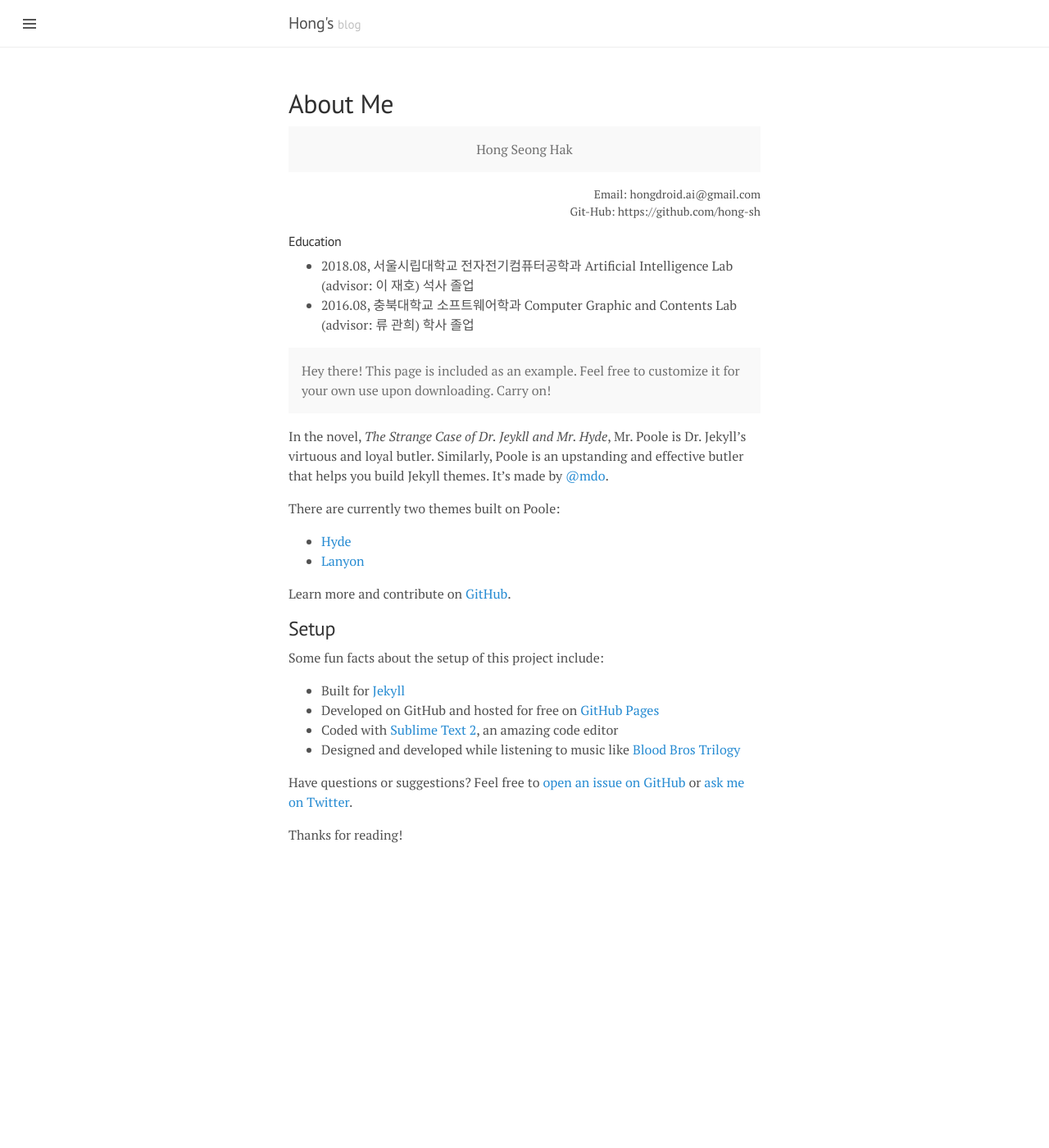
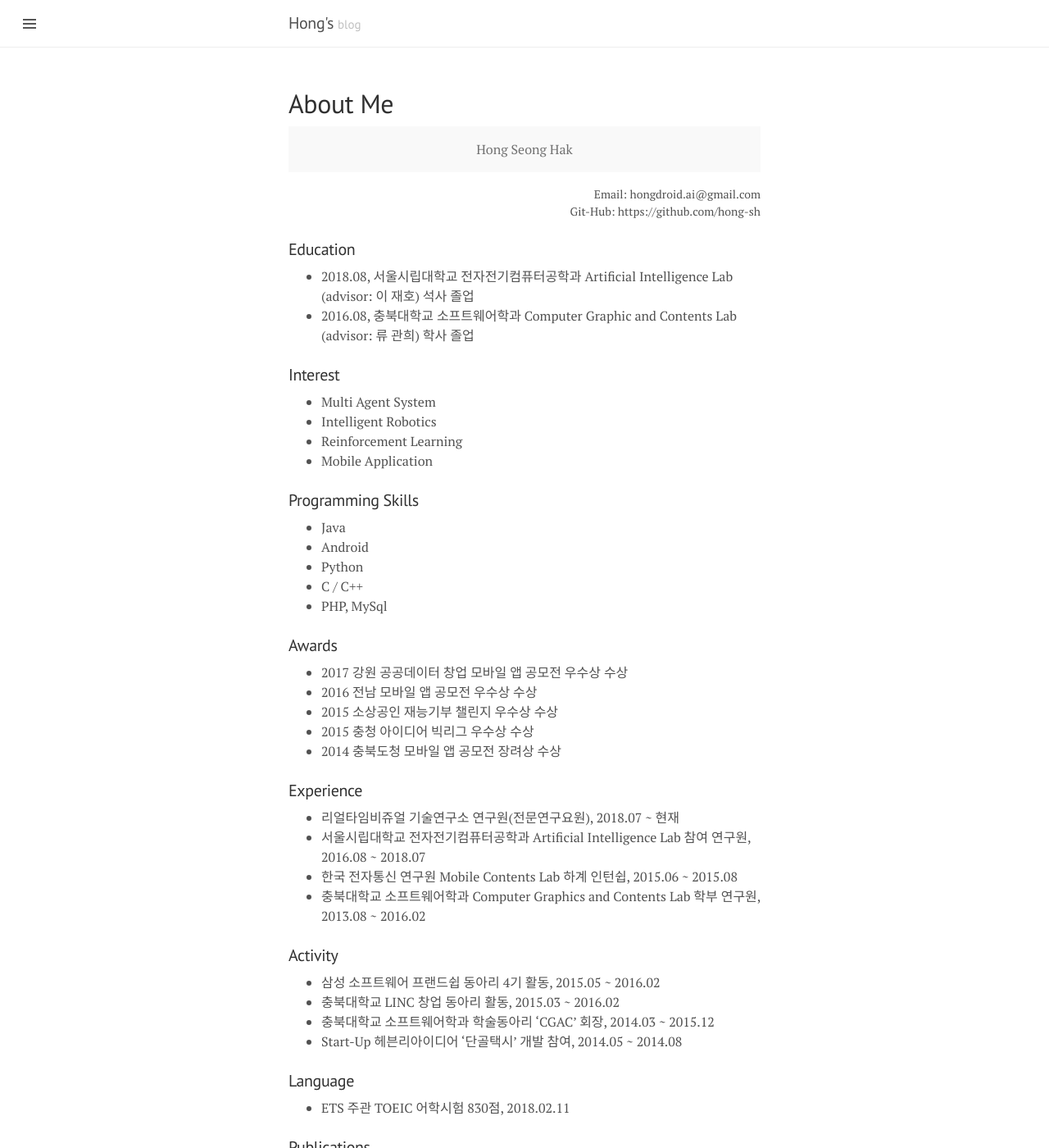
Before and after one commit to hong-sh/hong-sh.github.io, a Jekyll site: the page built from about.md, in a window 1280 px wide and 1400 px high. Shown: the whole window at 82% size. Built offline with Jekyll 4.4.1, drawn with Linux system fonts in a browser that asks for light colours; some web fonts are replaced; some of the changed text lies outside the part shown.

Commit message:
write about me

```diff
--- a/about.md
+++ b/about.md
@@ -7,9 +7,47 @@ title: About Me
 <p style="text-align:right; font-size:14px">Email: hongdroid.ai@gmail.com
 <br>Git-Hub: https://github.com/hong-sh</p>
 
-#### Education
+### Education
 * 2018.08, 서울시립대학교 전자전기컴퓨터공학과 Artificial Intelligence Lab (advisor: 이 재호) 석사 졸업
 * 2016.08, 충북대학교 소프트웨어학과 Computer Graphic and Contents Lab (advisor: 류 관희) 학사 졸업
+
+### Interest
+* Multi Agent System
+* Intelligent Robotics
+* Reinforcement Learning
+* Mobile Application
+
+### Programming Skills
+* Java
+* Android
+* Python
+* C / C++
+* PHP, MySql
+
+### Awards
+* 2017 강원 공공데이터 창업 모바일 앱 공모전 우수상 수상
+* 2016 전남 모바일 앱 공모전 우수상 수상
+* 2015 소상공인 재능기부 챌린지 우수상 수상
+* 2015 충청 아이디어 빅리그 우수상 수상
+* 2014 충북도청 모바일 앱 공모전 장려상 수상
+
+### Experience
+* 리얼타임비쥬얼 기술연구소 연구원(전문연구요원), 2018.07 ~ 현재
+* 서울시립대학교 전자전기컴퓨터공학과 Artificial Intelligence Lab 참여 연구원, 2016.08 ~ 2018.07
+* 한국 전자통신 연구원 Mobile Contents Lab 하계 인턴쉽, 2015.06 ~ 2015.08
+* 충북대학교 소프트웨어학과 Computer Graphics and Contents Lab 학부 연구원, 2013.08 ~ 2016.02
+
+### Activity
+* 삼성 소프트웨어 프랜드쉽 동아리 4기 활동, 2015.05 ~ 2016.02
+* 충북대학교 LINC 창업 동아리 활동, 2015.03 ~ 2016.02
+* 충북대학교 소프트웨어학과 학술동아리 ‘CGAC’ 회장, 2014.03 ~ 2015.12
+* Start-Up 헤븐리아이디어 ‘단골택시’ 개발 참여, 2014.05 ~ 2014.08
+
+### Language
+* ETS 주관 TOEIC 어학시험 830점, 2018.02.11
+
+### Publications
+* Seonghak Hong, Byunggi Choi, Jaeho Lee, “Ontology-based Service Model for Social Robot Service Description”, 2017 ICSR Workshop on Social Robot Intelligence for Social Human-Robot Interaction of Service Robots, Nov.2017
 
 <p class="message">
   Hey there! This page is included as an example. Feel free to customize it for your own use upon downloading. Carry on!
```
